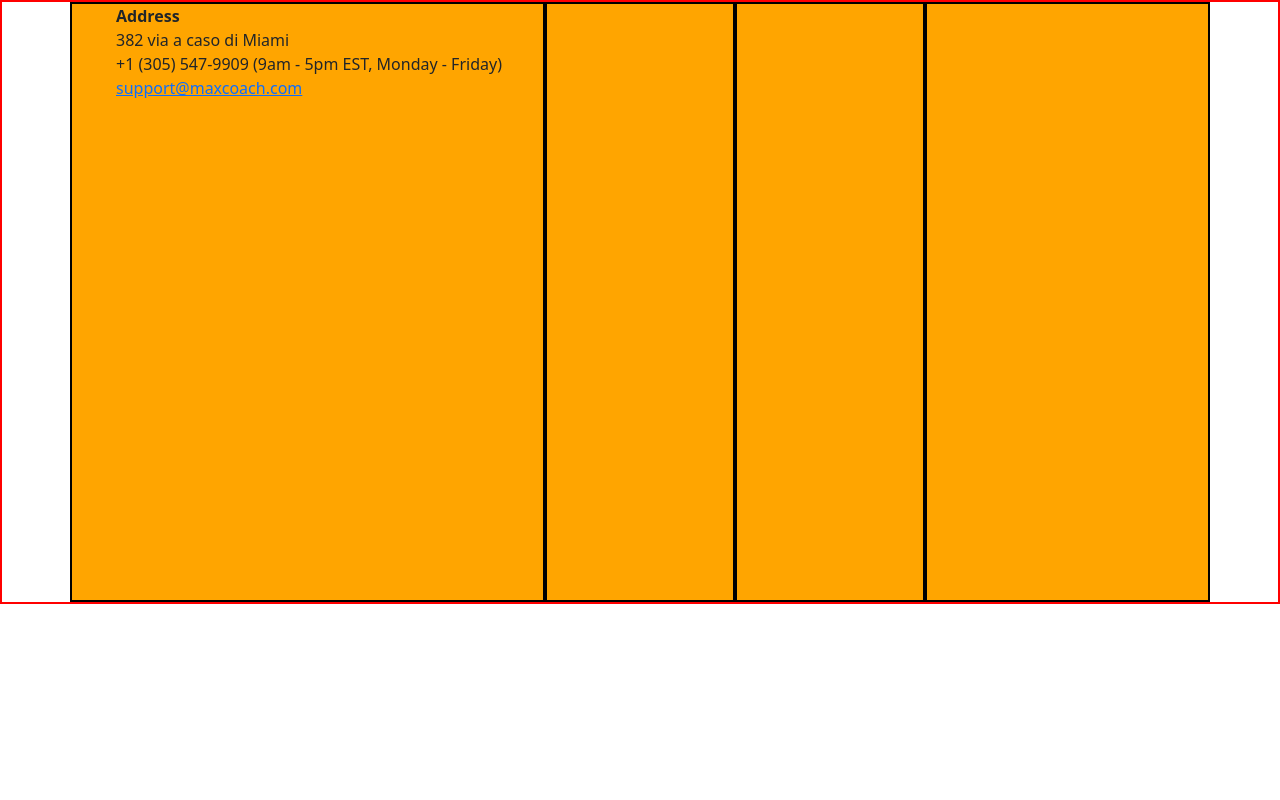
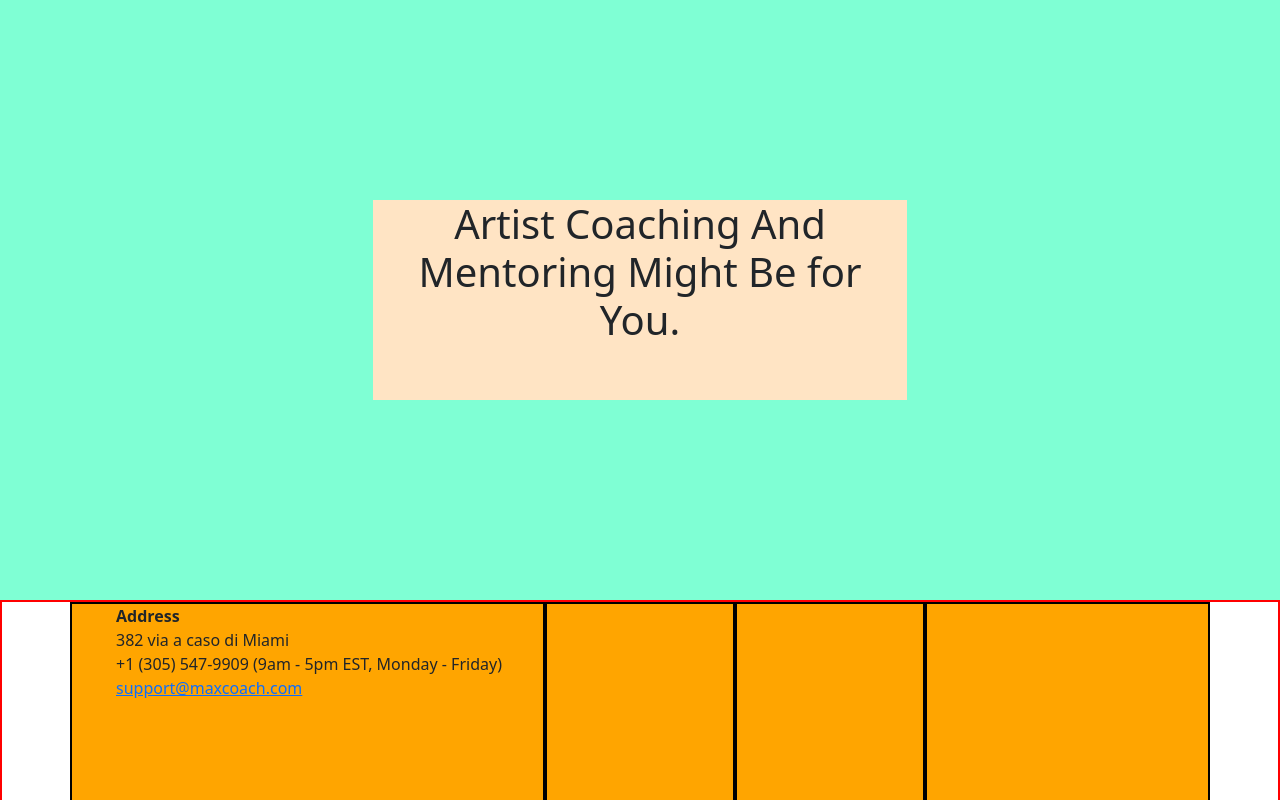
Before and after one commit to BeneArp/proj-html-vuejs, a Vue app: page / in a window 1280 px wide. Shown: the top 800 px of the page. Built offline with nearby package versions, Linux system fonts and the light colour scheme.

Commit message:
feat: add jumbotron component and first mockup of it

```diff
--- a/src/App.vue
+++ b/src/App.vue
@@ -1,11 +1,12 @@
 <script>
 import AppFooter from './components/AppFooter.vue'
-
+import AppHome from './pages/AppHome.vue';
 
 export default{
     name: 'App',
     components:{
       AppFooter,
+      AppHome,
     },
 
 }
@@ -13,7 +14,10 @@ export default{
 </script>
 
 <template>
+    <AppHome />
+
     <AppFooter/>
+
 </template>
 
 <style lang="scss">
--- /dev/null
+++ b/src/components/JumbotronAppHome.vue
@@ -0,0 +1,42 @@
+<script>
+export default {
+    name:'JumbotronAppHome.vue',
+}
+</script>
+
+
+<template>
+<section class="container-fluid">
+
+    <div class="row justify-content-center align-items-center">
+
+        <!-- div con testo -->
+        <div class="col-5">
+            <h1 class="text-center">
+                Artist Coaching And Mentoring Might Be for You.
+            </h1>
+        </div>
+    </div>
+
+</section>
+</template>
+
+
+<style scoped lang="scss">
+    section {
+        background-color: aquamarine;
+
+        .row {
+            height: 600px;
+
+            .col-5 {
+                background-color: bisque;
+                height: 200px;
+            }
+        }
+
+
+    }
+
+
+</style>
--- a/src/pages/AppHome.vue
+++ b/src/pages/AppHome.vue
@@ -0,0 +1,23 @@
+<script>
+
+import JumbotronAppHome from '../components/JumbotronAppHome.vue';
+
+export default {
+    name: 'AppHome',
+    components: {
+        JumbotronAppHome,
+    }
+}
+
+</script>
+
+
+<template>
+
+<JumbotronAppHome />
+</template>
+
+
+<style scoped lang="scss">
+
+</style>
```
